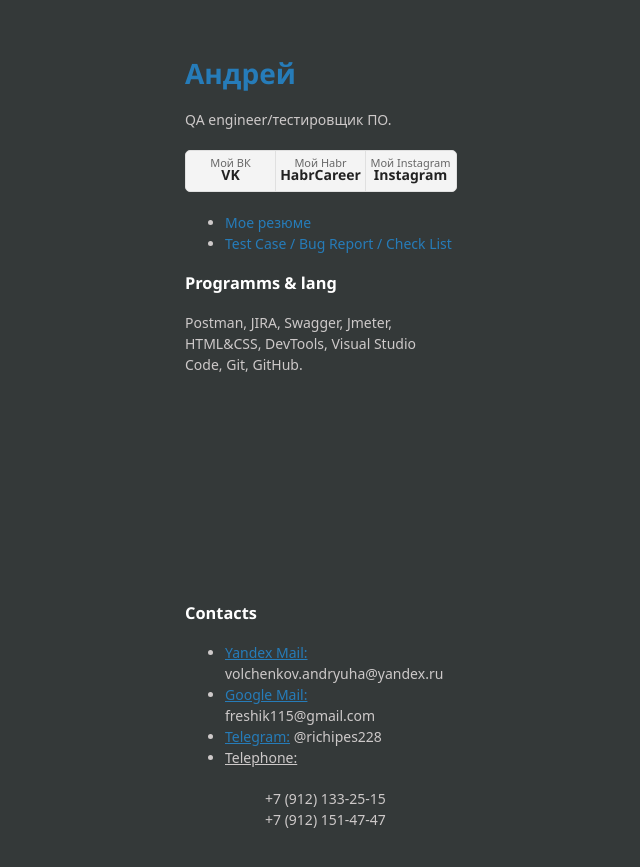
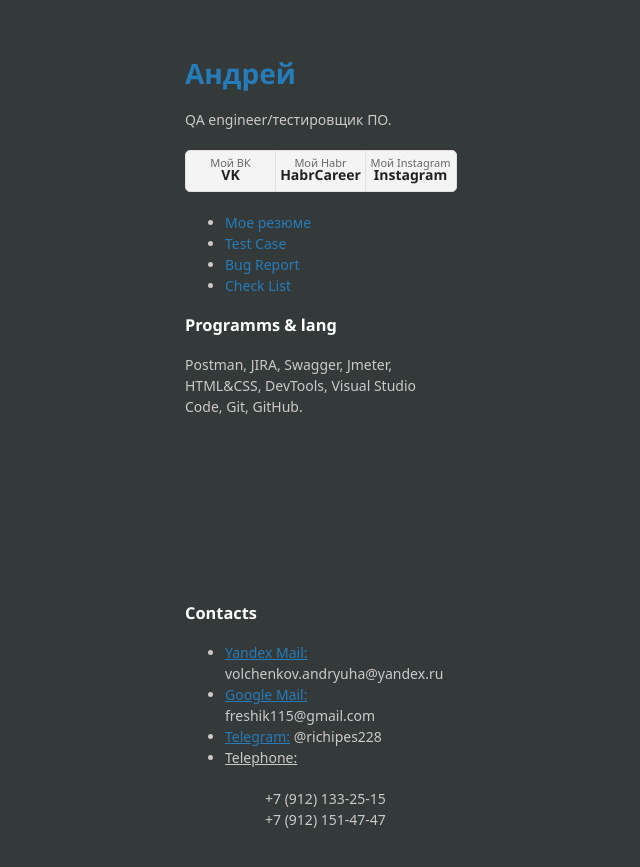
Before and after one commit to Freshik115/About-Me, a Jekyll site: the page built from docs/SUPPORT.md, in a window 1280 px wide. Shown: the top 867 px of the page, without its empty margins (25-665 px from the left). Built offline with Jekyll 4.4.1, drawn with Linux system fonts in a browser that asks for light colours; some web fonts are replaced; our own code applies the rules of GitHub Pages for plain Markdown files.

```diff
--- a/_layouts/default.html
+++ b/_layouts/default.html
@@ -39,7 +39,9 @@
         {% endif %}
         <ul>
          <li> <a href="https://github.com/Freshik115/About-Me/blob/main/download/resume.pdf"> Мое резюме </a> </li>
-          <li><a href="https://github.com/Freshik115/My-work"> Test Case / Bug Report / Check List </a></li>
+          <li><a href="https://github.com/Freshik115/My-work"> Test Case </a></li>
+          <li><a href="https://github.com/Freshik115/My-work"> Bug Report </a></li>
+          <li><a href="https://github.com/Freshik115/My-work"> Check List </a></li>
         </ul>
 
 
```
